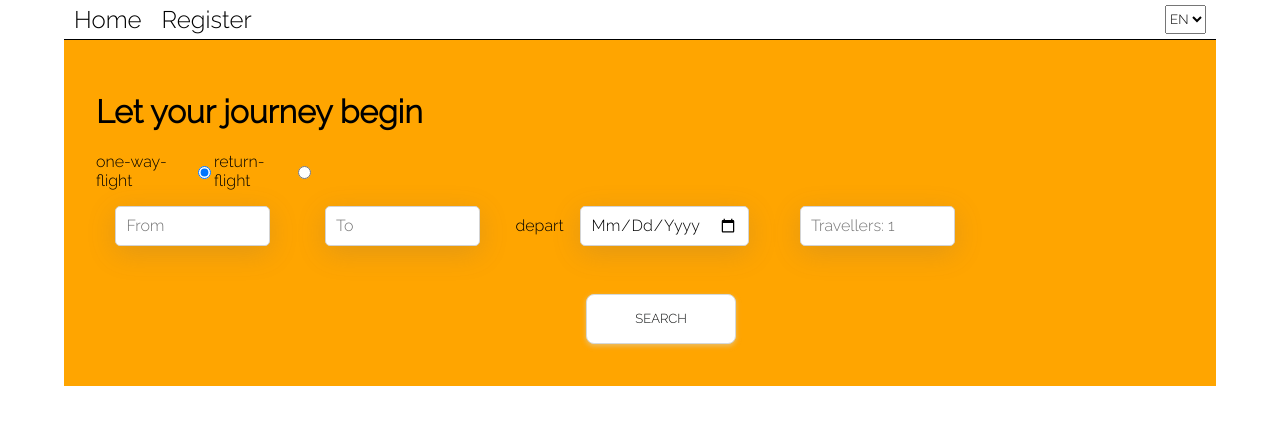
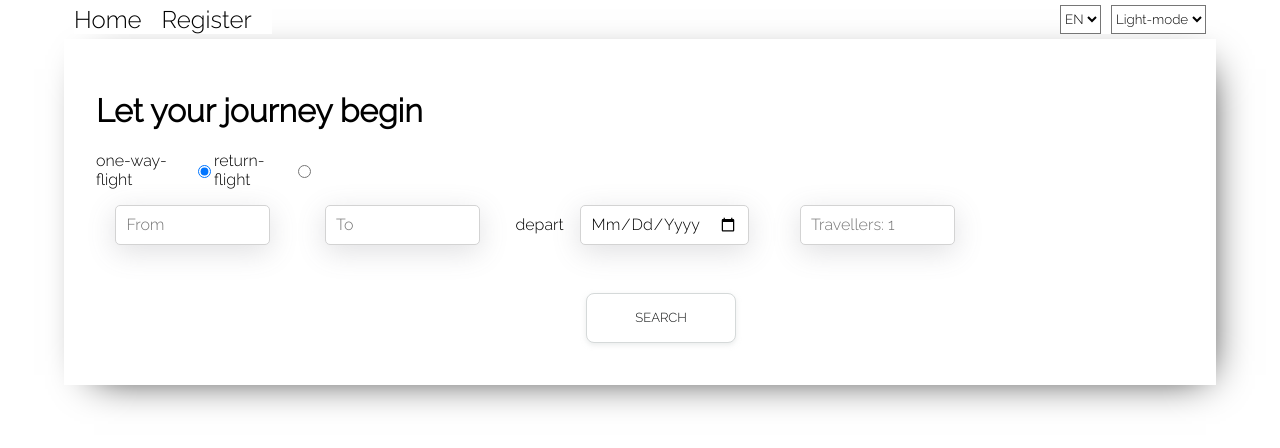
Before and after one commit to dnitra/cbp_hackaton_4, a React (Create React App) app: page / in a window 1280 px wide. Shown: the top 448 px of the page. Built offline with nearby package versions, Linux system fonts and the light colour scheme.

Commit message:
finished the darkMode feature

```diff
--- a/src/App.jsx
+++ b/src/App.jsx
@@ -1,18 +1,29 @@
 import "./App.scss";
-import { ContextsProvider } from "./contexts/ContextsProvider";
+
 import { Route, Routes } from "react-router-dom";
-import SearchBar from "./components/SearchBar/SearchBar";
-import SearchResults from "./pages/SearchResults/SearchResults";
-import FlightDetails from "./components/FlightDetails/FlightDetails";
-import DetailedFlight from "./components/FlightCard/DetailedFlight";
+import { useTheme } from "./contexts/ThemeContext";
 import Auth from "./components/Auth";
 import Home from "./pages/Home";
 import Header from "./components/Header/Header";
+import { useEffect } from "react";
 
 function App() {
-  const YOUR_AFFILD = "data4youcbp202106";
+
+
+  const { theme } = useTheme()
+
+  const bodyColor = document.body.style
+
+  useEffect(() => {
+
+    theme.name === "darkTheme" ? bodyColor.backgroundColor= "black":bodyColor.backgroundColor = "white"
+  },[theme])
+
+
+
+
   return (
-    <ContextsProvider>
+
     <>
       <Header />
       <Routes>
@@ -20,7 +31,6 @@ function App() {
         <Route path="/register" element={<Auth/>} />
       </Routes>
     </>
-    </ContextsProvider>
   );
 }
 
--- a/src/components/FlightCard/FlightCard.jsx
+++ b/src/components/FlightCard/FlightCard.jsx
@@ -15,7 +15,9 @@ export default function FlightCard({
   const content = useContent();
   const { theme } = useTheme();
   return (
-    <div className="flight__first flight" key={flight.id}>
+    <div
+      style={theme}
+      className="flight__first flight" key={flight.id}>
       <div className="flight__details">
         <div className="flight__details-date">
           <span>{content.flightDate}</span>
--- a/src/components/FlightCardReturn/FlightCardReturn.jsx
+++ b/src/components/FlightCardReturn/FlightCardReturn.jsx
@@ -15,7 +15,9 @@ export default function FlightCard({
   const content = useContent();
   const { theme } = useTheme();
   return (
-    <div className="flight__first flight">
+    <div
+      style={theme}
+      className="flight__first flight">
       <div className="flight__details">
         <div className="flight__details-date">
           <span>{content.flightDate}</span>
--- a/src/components/Header/Header.jsx
+++ b/src/components/Header/Header.jsx
@@ -2,27 +2,46 @@
 import "./Header.scss";
 import { Link } from "react-router-dom"
 import { useLang } from "../../contexts/LanguageContext"
-import {useContent} from "../../contexts/ContentContext"
+import { useContent } from "../../contexts/ContentContext"
+import { useTheme } from "../../contexts/ThemeContext";
+import { useEffect } from "react";
 
 export default function Header() {
 
     const { changeLang } = useLang()
     const content = useContent();
 
+    const { theme, changeTheme } = useTheme()
+
 
     return (
-        <header>
-            <nav>
-                <Link to="/">{content.home}</Link>
-                <Link to="/register">{content.register}</Link>
+        <header style={theme}>
+            <nav style={theme}>
+                <Link
+                    style={theme}
+                    to="/">{content.home}</Link>
+                <Link
+                    style={theme}
+                    to="/register">{content.register}</Link>
             </nav>
-
-            <select
+            <div style={theme}
+                className="settings">
+                <select
+                    style={theme}
                 onChange={changeLang}
             >
                 <option value="en">EN</option>
                 <option value="cs">CZ</option>
             </select>
+
+                <select
+                    style={theme}
+                onChange={changeTheme}
+            >
+                <option value="lightTheme">Light-mode</option>
+                <option value="darkTheme">Dark-mode</option>
+                </select>
+                </div>
         </header>
     )
 }
--- a/src/components/Header/Header.scss
+++ b/src/components/Header/Header.scss
@@ -4,7 +4,6 @@ header{
     padding: 5px 10px;
     width: 90%;
     margin: 0 auto;
-    border-bottom: 1px solid black;
     font-size: 1.5em;
 
 
@@ -23,4 +22,8 @@ header{
     a:hover{
         text-decoration: underline;
     }
+    .settings{
+        display: flex;
+        gap: 10px;
+    }
 }
--- a/src/contexts/ContextsProvider.jsx
+++ b/src/contexts/ContextsProvider.jsx
@@ -10,31 +10,45 @@ import { errors } from "../content/en/errors";
 import { hlavniObsah } from "../content/cs/hlavniObsah";
 
 export function ContextsProvider({ children }) {
-  const enContent = mainContent();
 
-  const csContent = hlavniObsah();
+ const themeModes ={
+   lightTheme: {
+      name:"lightTheme",
+      color: "black",
+      boxShadow: "10px 10px 40px -20px #000",
+      backgroundColor: "#fff",
+
+    },
+   darkTheme: {
+      name:"darkTheme",
+      color: "white",
+      boxShadow: "10px 10px 40px -20px #ccc",
+      backgroundColor: "#333",
+
+    }
+  }
+
 
   const allContents = {
     en: {
-      ...enContent,
+      ...mainContent(),
     },
     cs: {
-      ...csContent,
+      ...hlavniObsah(),
     },
   };
-
-  const [theme, setTheme] = useState("light-theme");
+  const [theme, setTheme] = useState(themeModes.lightTheme);
   const [content, setContent] = useState(allContents["en"]);
 
   const changeLang = (lang) => {
-    console.log(lang.target.value)
-
     setContent(allContents[lang.target.value]);
   };
 
   const changeTheme = (chosenTheme) => {
-    setTheme(chosenTheme);
+    setTheme(themeModes[chosenTheme.target.value]);
   };
+
+
 
   return (
     <ContentContext.Provider value={content}>
--- a/src/index.jsx
+++ b/src/index.jsx
@@ -3,12 +3,15 @@ import ReactDOM from "react-dom/client";
 import "./index.css";
 import App from "./App";
 import { BrowserRouter } from "react-router-dom";
+import { ContextsProvider } from "./contexts/ContextsProvider";
 
 const root = ReactDOM.createRoot(document.getElementById("root"));
 root.render(
   <React.StrictMode>
     <BrowserRouter>
+      <ContextsProvider>
       <App />
+      </ContextsProvider>
     </BrowserRouter>
   </React.StrictMode>
 );
--- a/src/pages/Home.jsx
+++ b/src/pages/Home.jsx
@@ -46,8 +46,9 @@ export default function Home() {
     setFormData({ ...formData, returnFlight: selected });
   };
 
+
   return (
-    <main>
+    <main style={theme}>
       <h1>{content.welcome}</h1>
 
       <div className="radio-buttons">
--- a/src/pages/Home.scss
+++ b/src/pages/Home.scss
@@ -8,8 +8,10 @@ main {
   width: 90%;
   margin: 0 auto;
   padding: 2rem;
-  background-color: orange;
 }
+
+
+
 
 .input-text {
   width: 200px;
```
Lines whose indentation alone changed are shown as unchanged.
